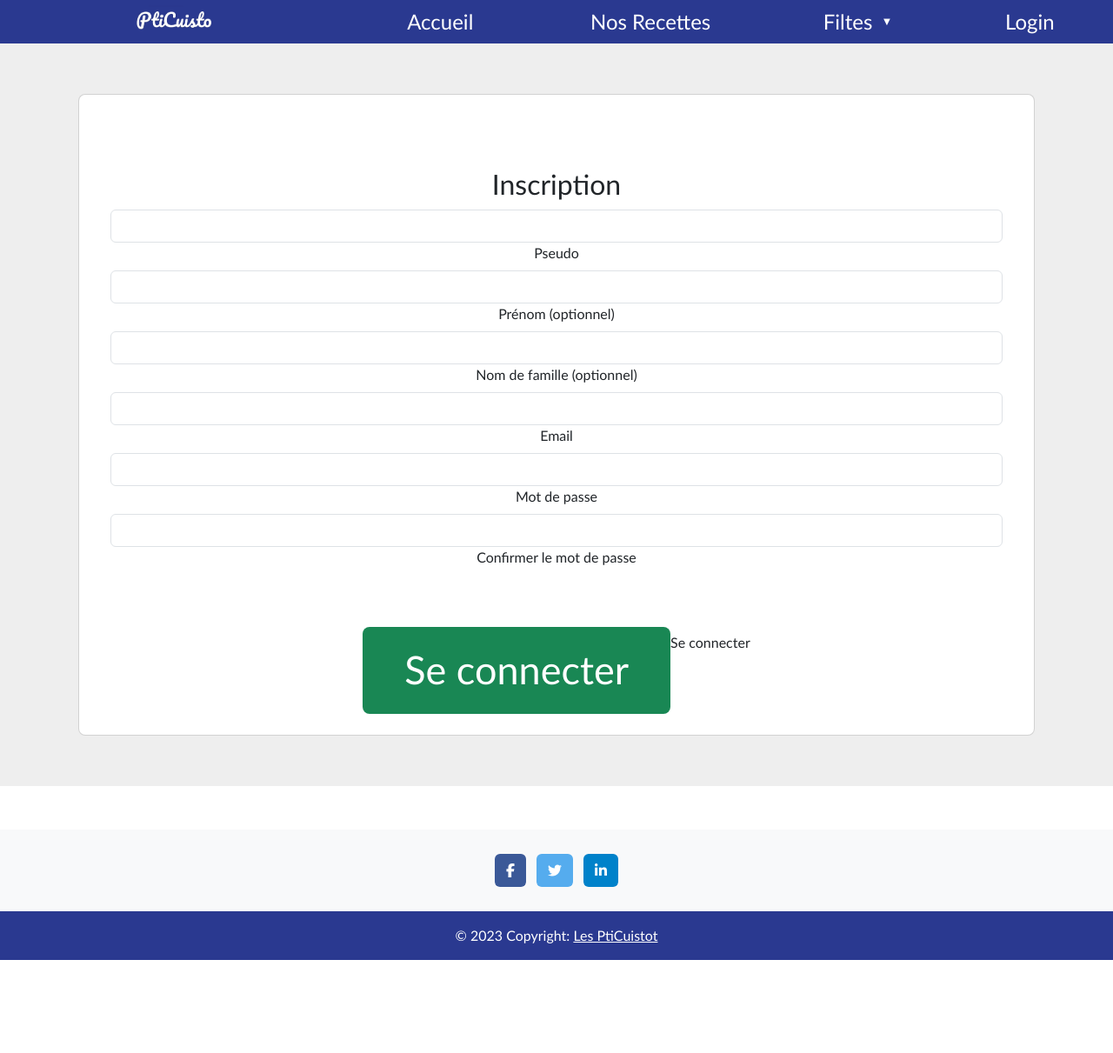
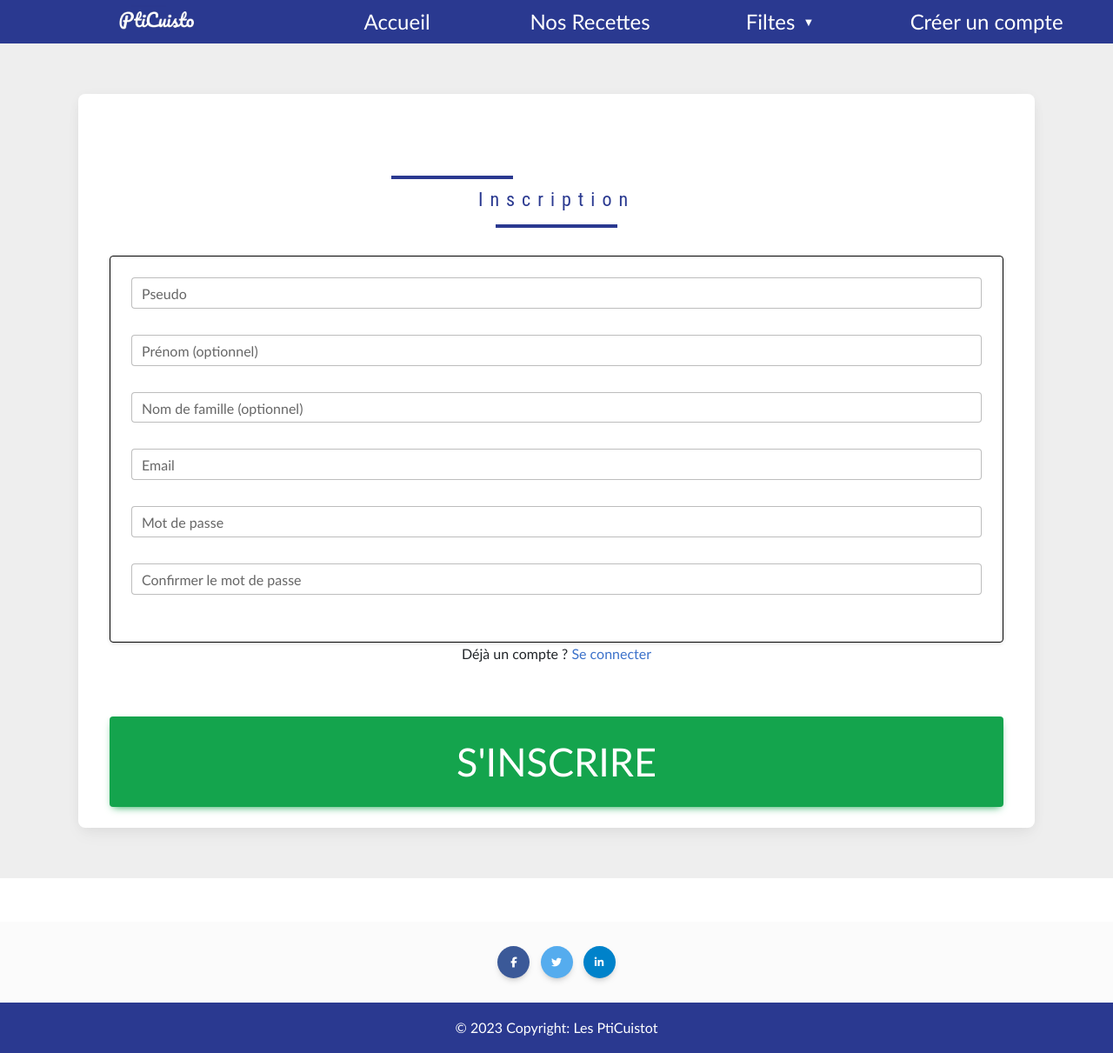
Before and after one commit to PtiCuistot/PtiCuistot, a PHP site: page /php/template/registration.php in a window 1280 px wide. Shown: the whole page at 87% size. Before the commit the page ends 1104 px from the top, so only its background shows below. Run offline with PHP 8.4, Linux system fonts and the light colour scheme; some libraries are stand-ins or nearby versions.

Commit message:
add style login registration + fix header bug

```diff
--- a/php/template/header.php
+++ b/php/template/header.php
@@ -25,11 +25,11 @@
                     if(isset($_SESSION['userId']))
                     {
                         $um = new UserManager();
-                        echo '<li><a href="registration.php">'.$um->getUserById(intval($_SESSION['userId']))->getUsername().'</a></li>';
+                        echo '<li><a href="login.php">'.$um->getUserById(intval($_SESSION['userId']))->getUsername().'</a></li>';
                     }
                     else
                     {
-                        echo '<li><a href="registration.php">Login</a></li>';
+                        echo '<li><a href="registration.php">Créer un compte</a></li>';
                     }
 
                     if(isset($_SESSION['admin']) && $_SESSION['admin'] == true)
--- a/php/template/registration.php
+++ b/php/template/registration.php
@@ -4,17 +4,7 @@
     <head>
         <meta charset="UTF-8">
         <title>S'inscrire</title>
-        <link href="https://cdn.jsdelivr.net/npm/bootstrap@5.3.2/dist/css/bootstrap.min.css" rel="stylesheet" integrity="sha384-T3c6CoIi6uLrA9TneNEoa7RxnatzjcDSCmG1MXxSR1GAsXEV/Dwwykc2MPK8M2HN" crossorigin="anonymous">
-
-        <link rel="preconnect" href="https://fonts.googleapis.com">
-        <link rel="preconnect" href="https://fonts.gstatic.com" crossorigin>
-        <link href="https://fonts.googleapis.com/css2?family=Permanent+Marker&display=swap" rel="stylesheet">
-        <link rel="preconnect" href="https://fonts.googleapis.com">
-        <link rel="preconnect" href="https://fonts.gstatic.com" crossorigin>
-        <link href="https://fonts.googleapis.com/css2?family=Pacifico&display=swap" rel="stylesheet">
-
-        <link rel="stylesheet" href="../../assets/styles/style.css">
-        <link rel="stylesheet" href="../../assets/styles/NavBar.css">
+        <?php include('link.php'); ?>
     </head>
         <?php include('header.php');?>
 
@@ -23,41 +13,50 @@
                 <div class="row d-flex justify-content-center align-items-center h-100">
                     <div class="card rounded-3" style="text-align: center;">
                         <div class="card-body p-4">
-                            <form action="../treatment/treatment_registration.php" method="POST" class="needs-validation" novalidate>
+                            <form action="../treatment/treatment_registration.php" id="recipeForm" method="POST" class="needs-validation" novalidate>
 
-                                <h2 class="h2Recipe">Inscription</h2>
+                                <div class="svg-wrapper wrapperFormCreateRecipeTitle" style="width: auto;">
+                                    <svg height="60" width="500" xmlns="http://www.w3.org/2000/svg" style="z-index: 5;">
+                                        <rect class="shape" height="60" width="500" />
+                                        <div class="text">Inscription</div>
+                                    </svg>
+                                </div>
 
+                                <div class="bg-white rounded shadow-sm p-4" style="border: 1px solid black;">
                                     <div class="form-outline">
-                                    <input name="pseudo_input" type="text" id="pseudo_input" class="form-control" required>
+                                        <input name="pseudo_input" type="text" id="pseudo_input" class="form-control" required></input>
                                         <label class="form-label" for="pseudo_input">Pseudo</label>
                                     </div>
 
                                     <div class="form-outline">
-                                    <input name="firstname_input" type="text" id="firstname_input" class="form-control">
+                                        <input name="firstname_input" type="text" id="firstname_input" class="form-control"></input>
                                         <label class="form-label" for="firstname_input">Prénom (optionnel)</label>
                                     </div>
 
                                     <div class="form-outline">
-                                    <input name="lastname_input" type="text" id="lastname_input" class="form-control">
+                                        <input name="lastname_input" type="text" id="lastname_input" class="form-control"></input>
                                         <label class="form-label" for="lastname_input">Nom de famille (optionnel)</label>
                                     </div>
 
                                     <div class="form-outline">
-                                    <input name="email_input" type="email" id="email_input" class="form-control" required>
+                                        <input name="email_input" type="email" id="email_input" class="form-control" required></input>
                                         <label class="form-label" for="email_input">Email</label>
                                     </div>
 
                                     <div class="form-outline">
-                                    <input name="password_input" type="password" id="password_input" class="form-control" required>
+                                        <input name="password_input" type="password" id="password_input" class="form-control" required></input>
                                         <label class="form-label" for="password_input">Mot de passe</label>
                                     </div>
 
                                     <div class="form-outline">
-                                    <input name="passwordConfirm_input" type="password" id="passwordConfirm_input" class="form-control" required />
+                                        <input name="passwordConfirm_input" type="password" id="passwordConfirm_input" class="form-control" required /></input>
                                         <label class="form-label" for="passwordConfirm_input">Confirmer le mot de passe</label>
                                     </div>
+                                </div>
 
-                                <input type="submit" value="Se connecter" id="submitButton" class="btn btn-success btn-lg btn-block px-5 py-3 submitButtonCreationRecipe">Se connecter</input>
+                                <p>Déjà un compte ? <a href="login.php">Se connecter</a></p>
+
+                                <input type="submit" value="S'inscrire" id="submitButton" class="btn btn-success btn-lg btn-block px-5 py-3 submitButtonCreationRecipe"></input>
                             </form>
                         </div>
                     </div>
@@ -65,39 +64,4 @@
             </div>
         </section>
 
-        <!-- <div class="sign">
-
-            <div class="content">
-
-                <h1>Inscription</h1>
-
-                <form action="../treatment/treatment_registration.php" method="post">
-
-                    <label for="pseudo_input">Pseudonyme</label>
-                    <input type="text" name="pseudo_input" id="pseudo_input" required></input>
-
-                    <label for="firstname_input">Prénom (optionnel)</label>
-                    <input type="text" name="firstname_input" id="firstname_input"></input>
-
-                    <label for="lastname_input">Nom de famille (optionnel)</label>
-                    <input type="text" name="lastname_input" id="lastname_input"></input>
-
-                    <label for="email_input">Email</label>
-                    <input type="email" name="email_input" id="email_input" required></input>
-
-                    <label for="password_input">Mot de passe</label>
-                    <input type="password" name="password_input" id="password_input" required></input>
-
-                    <label for="passwordConfirm_input">Confirmer le mot de passe</label>
-                    <input type="password" name="passwordConfirm_input" id="passwordConfirm_input" required></input>
-
-                    <p>Déjà un compte ? <a href="login.php">Se connecter ici</a></p>
-
-                    <button type="submit">S'inscrire</button>
-                </form>
-
-            </div>
-
-        </div> -->
-
         <?php include('footer.php');?>
--- /dev/null
+++ b/registration.php
@@ -0,0 +1,5 @@
+<?php
+    require_once('php/controllers/register.php');
+
+    register();
+?>
```
Also changed, not shown: assets/styles/style.css (+0 -67 lines), php/controllers/register.php (added, +11 -0 lines), php/template/login.php (+12 -34 lines). Lines whose indentation alone changed are shown as unchanged.
